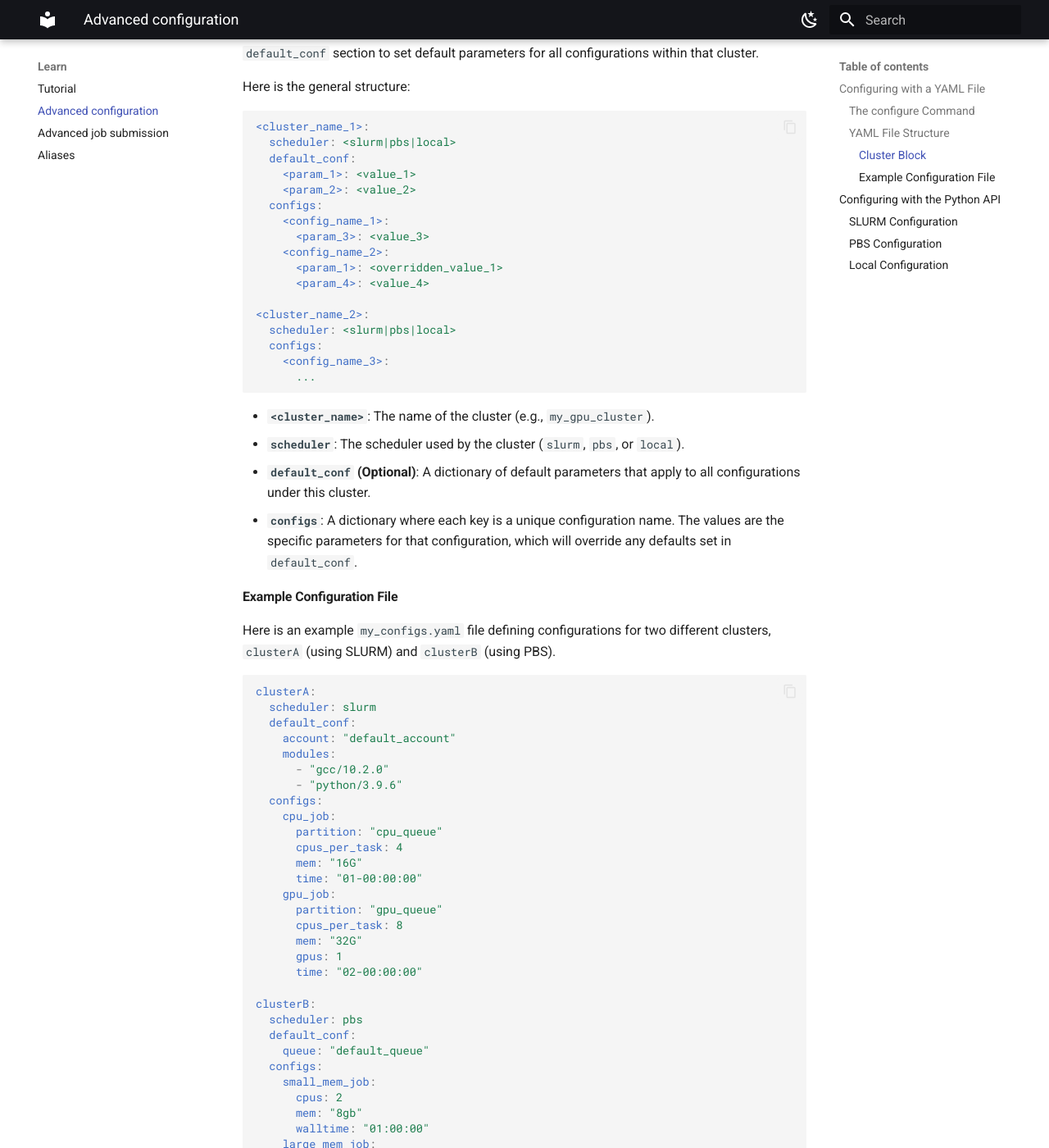
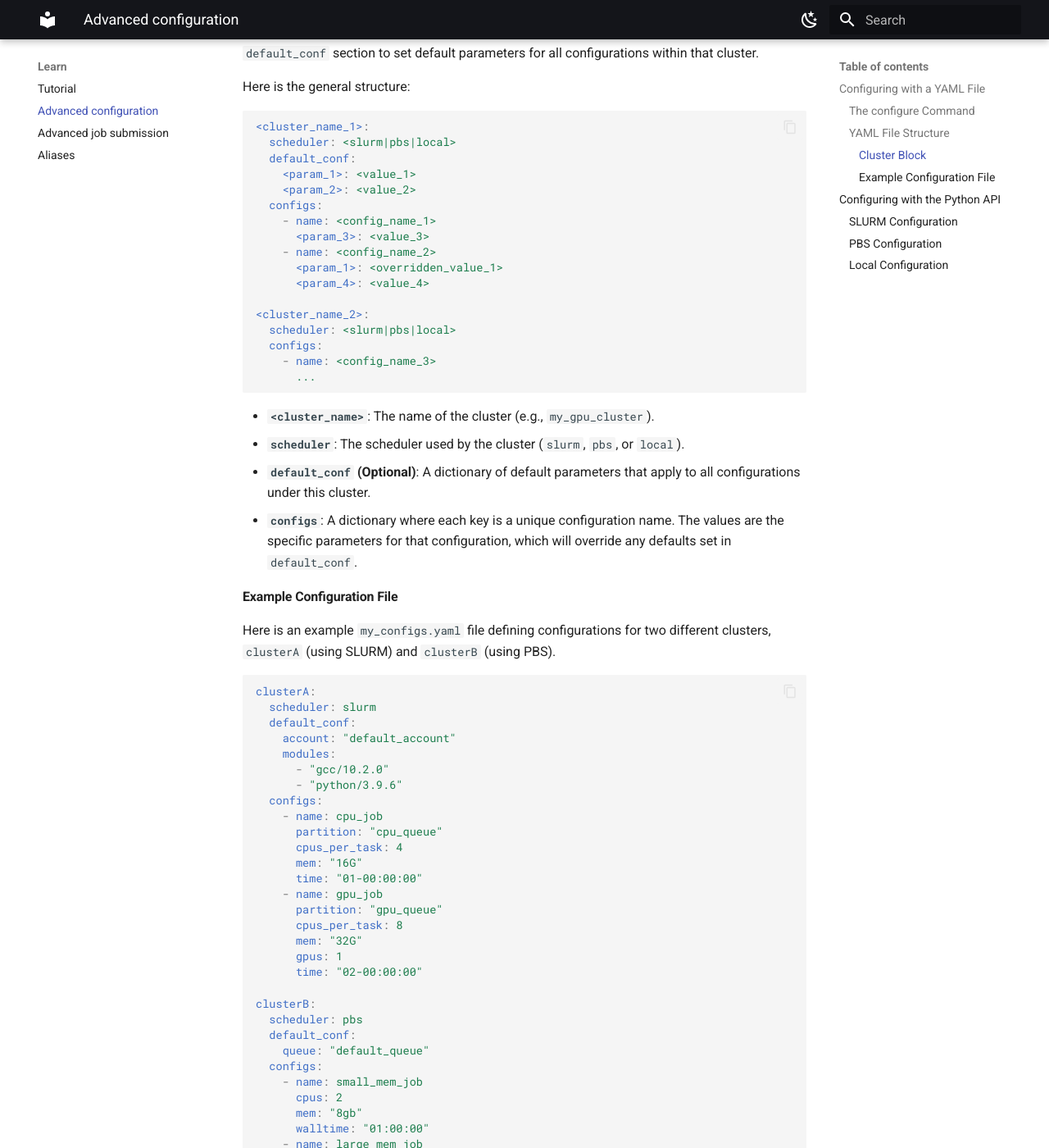
Before and after one commit to LorenzoPichetti/SbatchMan, an MkDocs documentation site: the page built from docs/learn/configuration.md, in a window 1280 px wide and 1400 px high, scrolled down 834 px. Shown: the whole window at 82% size. Built offline with MkDocs 1.6.1 and Material for MkDocs 9.7.7, drawn with Linux system fonts in a browser that asks for light colours; some of the changed lines change nothing that is shown.

Commit message:
small docs fix

````diff
--- a/docs/learn/configuration.md
+++ b/docs/learn/configuration.md
@@ -33,16 +33,16 @@
     <param_1>: <value_1>
     <param_2>: <value_2>
   configs:
-    <config_name_1>:
+    - name: <config_name_1>
       <param_3>: <value_3>
-    <config_name_2>:
+    - name: <config_name_2>
       <param_1>: <overridden_value_1>
       <param_4>: <value_4>
 
 <cluster_name_2>:
   scheduler: <slurm|pbs|local>
   configs:
-    <config_name_3>:
+    - name: <config_name_3>
       ...
 ```
 
@@ -64,12 +64,12 @@
       - "gcc/10.2.0"
       - "python/3.9.6"
   configs:
-    cpu_job:
+    - name: cpu_job
       partition: "cpu_queue"
       cpus_per_task: 4
       mem: "16G"
       time: "01-00:00:00"
-    gpu_job:
+    - name: gpu_job
       partition: "gpu_queue"
       cpus_per_task: 8
       mem: "32G"
@@ -81,11 +81,11 @@
   default_conf:
     queue: "default_queue"
   configs:
-    small_mem_job:
+    - name: small_mem_job
       cpus: 2
       mem: "8gb"
       walltime: "01:00:00"
-    large_mem_job:
+    - name: large_mem_job
       cpus: 4
       mem: "64gb"
       walltime: "12:00:00"
````
